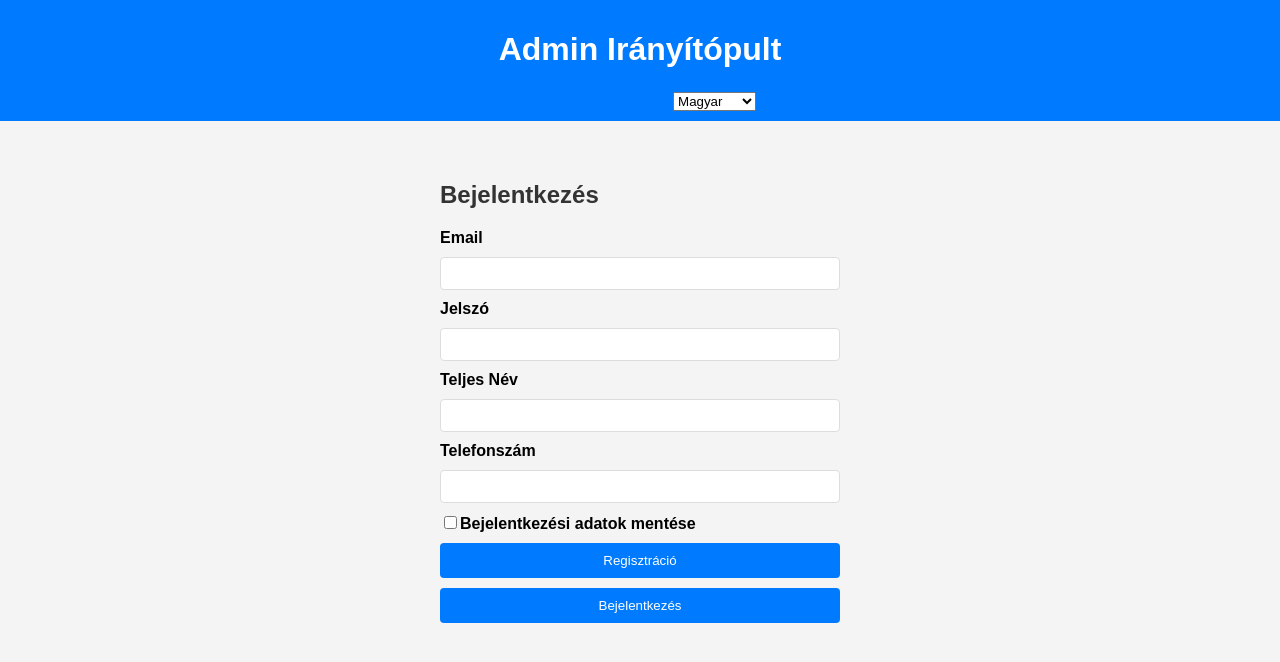
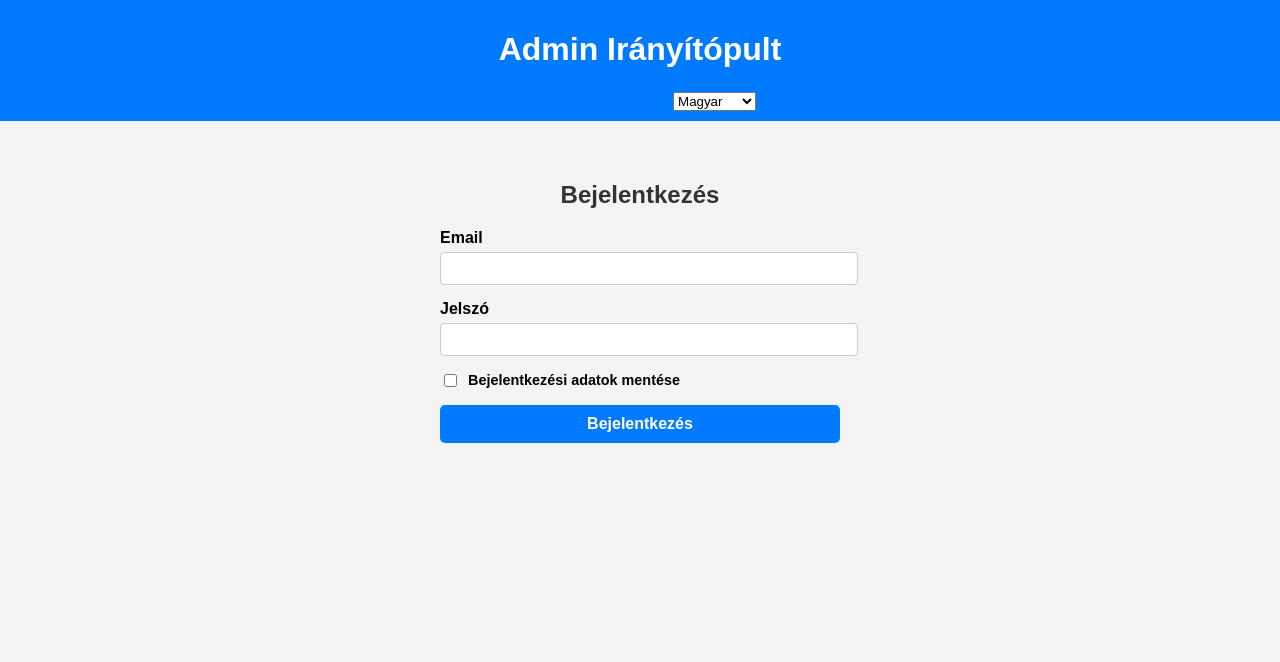
Before and after one commit to agriasmtcs-glitch/rescue-admin, a React (Vite) app in the folder rescue-admin/: page /login in a window 1280 px wide. Shown: the top 662 px of the page. Built offline with nearby package versions, Linux system fonts and the light colour scheme.

Commit message:
Új Dashboard hozzáadása és életmentő figyelmeztetés beillesztése

```diff
--- a/rescue-admin/src/components/Login.jsx
+++ b/rescue-admin/src/components/Login.jsx
@@ -3,18 +3,17 @@ import { useTranslation } from 'react-i18next';
 import { supabase } from '../supabase';
 
 const Login = () => {
-  const { t, i18n } = useTranslation();
+  const { t } = useTranslation();
+
+  // Csak a bejelentkezéshez szükséges állapotok maradtak
   const [email, setEmail] = useState(localStorage.getItem('email') || '');
   const [password, setPassword] = useState(localStorage.getItem('password') || '');
-  const [fullName, setFullName] = useState(localStorage.getItem('full_name') || '');
-  const [phone, setPhone] = useState(localStorage.getItem('phone_number') || '');
   const [error, setError] = useState(null);
   const [isLoading, setIsLoading] = useState(false);
   const [saveCredentials, setSaveCredentials] = useState(localStorage.getItem('save_credentials') === 'true');
   const [showResendButton, setShowResendButton] = useState(false);
 
   const validateEmail = (email) => /^[\w-\.]+@([\w-]+\.)+[\w-]{2,4}$/.test(email);
-  const validatePhone = (phone) => /^\+?[1-9]\d{1,14}$/.test(phone);
 
   const resendConfirmationEmail = async () => {
     setIsLoading(true);
@@ -32,69 +31,16 @@ const Login = () => {
   const saveToStorage = () => {
     if (saveCredentials) {
       localStorage.setItem('email', email);
+      // Megjegyzés: Jelszót localStorage-ban tárolni nem a legbiztonságosabb,
+      // de a kényelmi funkció miatt meghagytam a kérésednek megfelelően.
       localStorage.setItem('password', password);
-      localStorage.setItem('full_name', fullName);
-      localStorage.setItem('phone_number', phone);
       localStorage.setItem('save_credentials', 'true');
     } else {
       localStorage.removeItem('email');
       localStorage.removeItem('password');
-      localStorage.removeItem('full_name');
-      localStorage.removeItem('phone_number');
       localStorage.setItem('save_credentials', 'false');
     }
   };
-
-  const register = async () => {
-    if (!validateEmail(email)) return setError(t('error-invalid-email'));
-    if (password.length < 6) return setError(t('error-password-too-short'));
-    if (!fullName) return setError(t('error-full-name-required'));
-    if (!validatePhone(phone)) return setError(t('error-invalid-phone'));
-
-    setIsLoading(true);
-    setError(null);
-    setShowResendButton(false);
-
-    try {
-      const { data, error: authError } = await supabase.auth.signUp({
-        email,
-        password,
-        options: {
-          data: {
-            full_name: fullName,
-            phone_number: phone,
-            language: i18n.language,
-            track_color: '#000000',
-            role: 'searcher'
-          }
-        }
-      });
-
-      if (authError) throw authError;
-
-      if (data.user) {
-      // Felhasználó létrehozása a users táblában
-      const { error: userError } = await supabase.from('users').insert({
-        id: data.user.id,
-        email: email,
-        full_name: fullName,
-        phone_number: phone,
-        role: 'searcher',
-        active: true
-      });
-
-      if (userError) throw userError;
-
-      saveToStorage();
-      setError(t('error-email-confirmation-required'));
-      setShowResendButton(true);
-    }
-  } catch (err) {
-    setError(t('error-registration-error') + ' ' + err.message);
-  } finally {
-    setIsLoading(false);
-  }
-};
 
   const login = async () => {
     if (!validateEmail(email)) return setError(t('error-invalid-email'));
@@ -108,6 +54,7 @@ const Login = () => {
       const { error } = await supabase.auth.signInWithPassword({ email, password });
       if (error) throw error;
       saveToStorage();
+      // Sikeres belépés esetén az App.jsx automatikusan átirányít
     } catch (err) {
       if (err.message.includes('Email not confirmed')) {
         setError(t('error-email-not-confirmed'));
@@ -121,27 +68,86 @@ const Login = () => {
   };
 
   return (
-    <div style={{ maxWidth: '400px', margin: 'auto', padding: '20px' }}>
-      <h2>{t('login-header')}</h2>
-      {error && <p style={{ color: 'red' }}>{error}</p>}
-      <form>
-        <label>{t('login-email')}</label>
-        <input type="email" value={email} onChange={(e) => setEmail(e.target.value)} required />
-        <label>{t('login-password')}</label>
-        <input type="password" value={password} onChange={(e) => setPassword(e.target.value)} required />
-        <label>{t('login-full-name')}</label>
-        <input value={fullName} onChange={(e) => setFullName(e.target.value)} required />
-        <label>{t('login-phone-number')}</label>
-        <input value={phone} onChange={(e) => setPhone(e.target.value)} required />
-        <label>
+    <div style={{ maxWidth: '400px', margin: 'auto', padding: '20px', textAlign: 'center' }}>
+      <h2 style={{ marginBottom: '20px' }}>{t('login-header')}</h2>
+
+      {error && (
+        <div style={{
+          backgroundColor: '#f8d7da',
+          color: '#721c24',
+          padding: '10px',
+          borderRadius: '5px',
+          marginBottom: '15px'
+        }}>
+          {error}
+        </div>
+      )}
+
+      <form style={{ display: 'flex', flexDirection: 'column', gap: '15px' }}>
+        <div style={{ textAlign: 'left' }}>
+          <label style={{ display: 'block', marginBottom: '5px', fontWeight: 'bold' }}>{t('login-email')}</label>
+          <input
+            type="email"
+            value={email}
+            onChange={(e) => setEmail(e.target.value)}
+            required
+            style={{ width: '100%', padding: '8px', borderRadius: '4px', border: '1px solid #ccc' }}
+          />
+        </div>
+
+        <div style={{ textAlign: 'left' }}>
+          <label style={{ display: 'block', marginBottom: '5px', fontWeight: 'bold' }}>{t('login-password')}</label>
+          <input
+            type="password"
+            value={password}
+            onChange={(e) => setPassword(e.target.value)}
+            required
+            style={{ width: '100%', padding: '8px', borderRadius: '4px', border: '1px solid #ccc' }}
+          />
+        </div>
+
+        <label style={{ display: 'flex', alignItems: 'center', gap: '8px', fontSize: '0.9rem' }}>
           <input type="checkbox" checked={saveCredentials} onChange={(e) => setSaveCredentials(e.target.checked)} />
           {t('login-save-credentials')}
         </label>
-        <button type="button" onClick={register} disabled={isLoading}>{t('login-register')}</button>
-        <button type="button" onClick={login} disabled={isLoading}>{t('login-login')}</button>
-        {showResendButton && <button type="button" onClick={resendConfirmationEmail} disabled={isLoading}>{t('login-resend-email')}</button>}
+
+        <button
+          type="button"
+          onClick={login}
+          disabled={isLoading}
+          style={{
+            padding: '10px',
+            backgroundColor: '#007bff',
+            color: 'white',
+            border: 'none',
+            borderRadius: '5px',
+            cursor: isLoading ? 'not-allowed' : 'pointer',
+            fontSize: '1rem',
+            fontWeight: 'bold'
+          }}
+        >
+          {isLoading ? 'Belépés folyamatban...' : t('login-login')}
+        </button>
+
+        {showResendButton && (
+          <button
+            type="button"
+            onClick={resendConfirmationEmail}
+            disabled={isLoading}
+            style={{
+              padding: '8px',
+              backgroundColor: '#6c757d',
+              color: 'white',
+              border: 'none',
+              borderRadius: '5px',
+              cursor: 'pointer',
+              marginTop: '5px'
+            }}
+          >
+            {t('login-resend-email')}
+          </button>
+        )}
       </form>
-      {isLoading && <p>Loading...</p>}
     </div>
   );
 };
```
